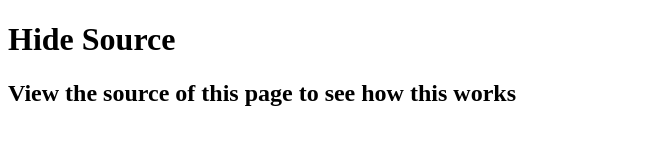
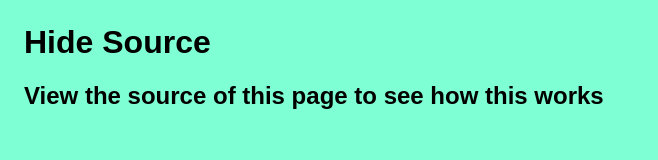
Before and after one commit to benfoxall/hide-source, a plain HTML site: page hidden.html in a window 1280 px wide. Shown: the whole page, without its empty margins (0-658 px from the left). Drawn offline with Linux system fonts and the light colour scheme.

Commit message:
Update hidden.html

```diff
--- a/hidden.html
+++ b/hidden.html
@@ -3,6 +3,14 @@
 <h1>Hide Source</h1>
 <h2>View the source of this page to see how this works</h2>
 
+<style>
+  body {
+    font-family:sans-serif;
+    margin: 3vmin;
+    background: aquamarine;
+  }
+</style>
+
 <script>
 history.replaceState('',{},'/hide-source')
 </script>
```
